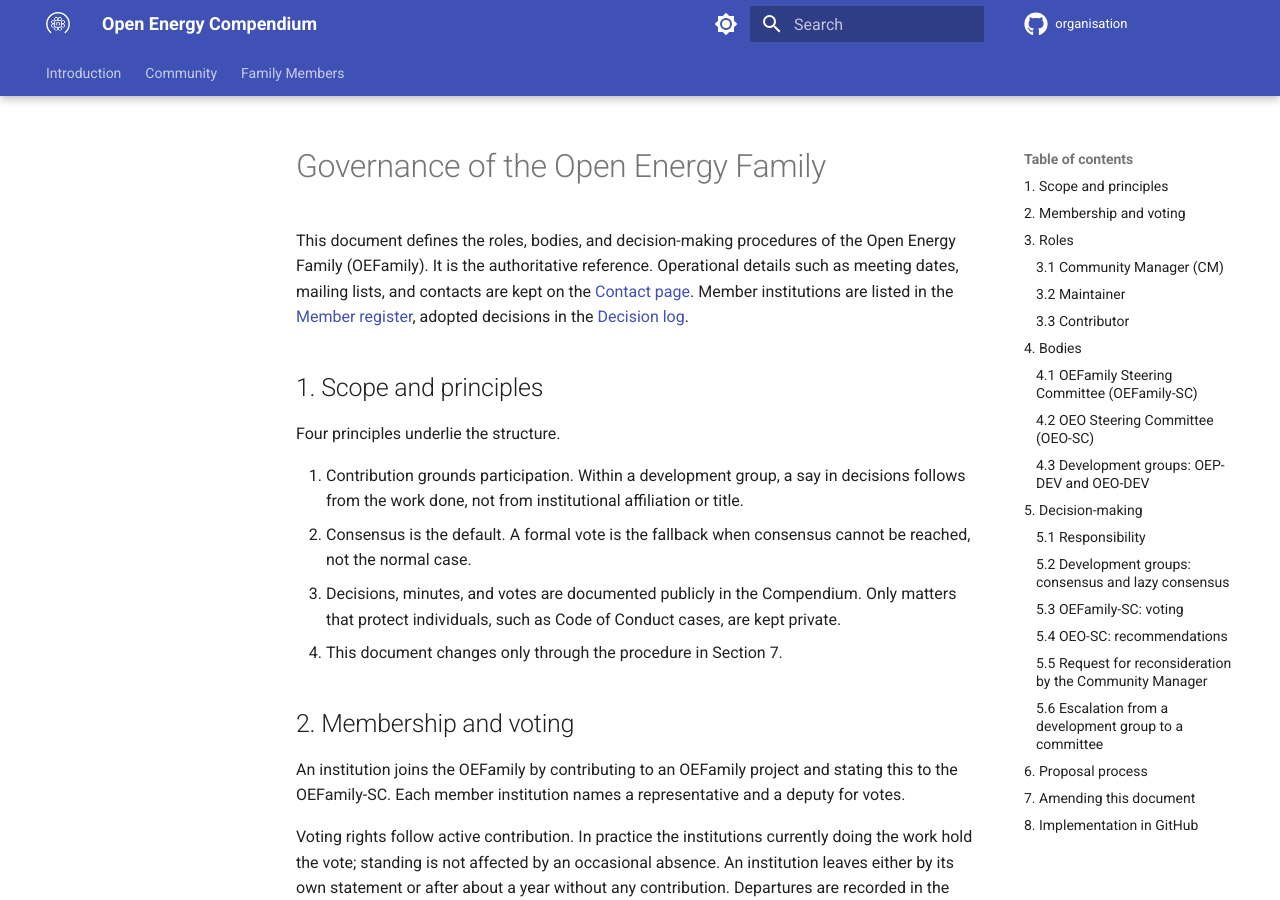
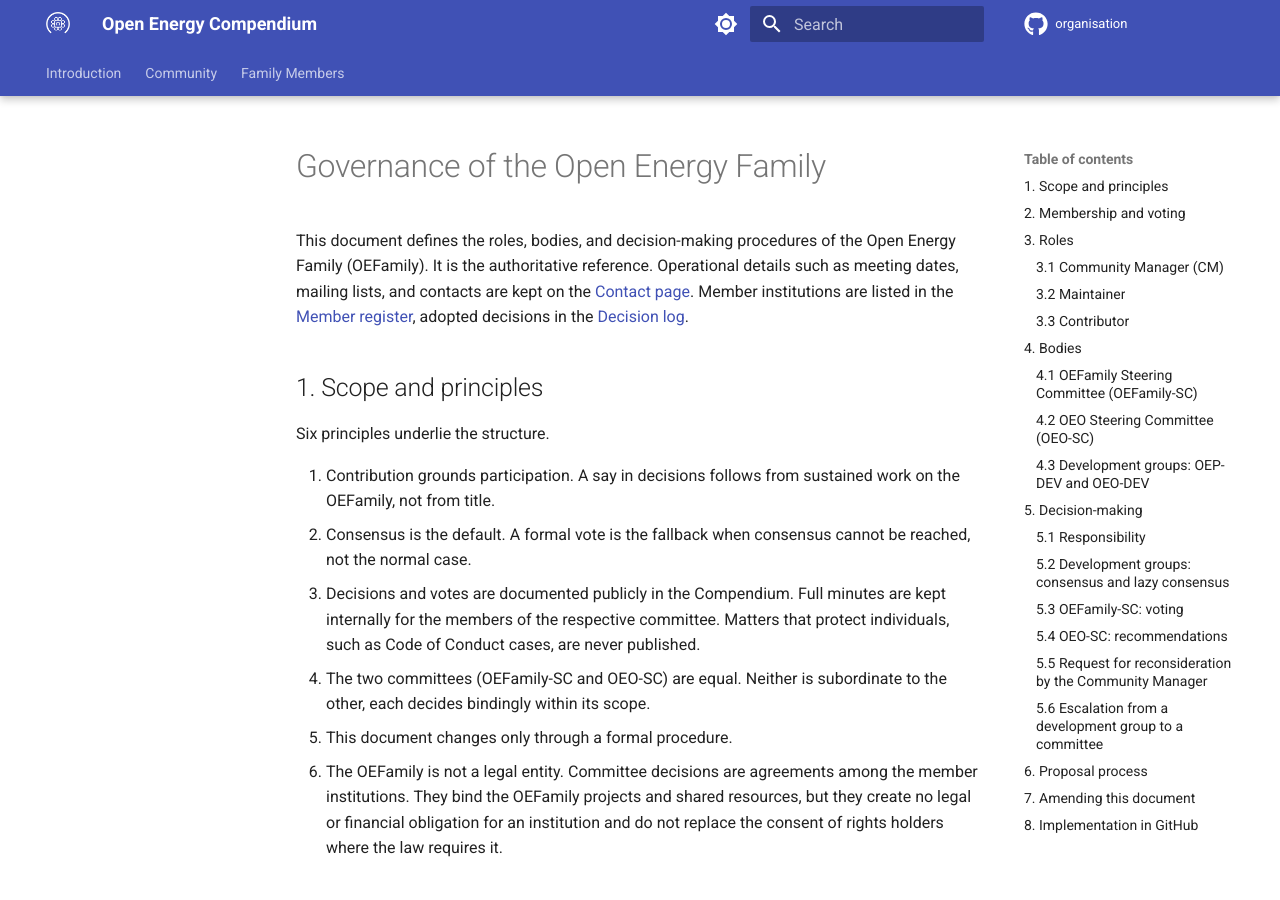
Before and after one commit to OpenEnergyPlatform/organisation, an MkDocs documentation site: the page built from compendium/family_community/governance/governance.md, in a window 1280 px wide and 900 px high. Built offline with MkDocs 1.6.1 and Material for MkDocs 9.7.7, drawn with Linux system fonts in a browser that asks for light colours; comment, search, counter and statistics services are not loaded.

Commit message:
Update scope and principles #96

```diff
--- a/compendium/family_community/governance/governance.md
+++ b/compendium/family_community/governance/governance.md
@@ -10,17 +10,23 @@ details such as meeting dates, mailing lists, and contacts are kept on the
 
 ## 1. Scope and principles
 
-Four principles underlie the structure.
+Six principles underlie the structure.
 
-1. Contribution grounds participation. Within a development group, a say in
-   decisions follows from the work done, not from institutional affiliation or
-   title.
+1. Contribution grounds participation. A say in decisions follows from
+   sustained work on the OEFamily, not from title.
 2. Consensus is the default. A formal vote is the fallback when consensus
    cannot be reached, not the normal case.
-3. Decisions, minutes, and votes are documented publicly in the Compendium.
-   Only matters that protect individuals, such as Code of Conduct cases, are
-   kept private.
-4. This document changes only through the procedure in Section 7.
+3. Decisions and votes are documented publicly in the Compendium. Full minutes
+   are kept internally for the members of the respective committee. Matters that
+   protect individuals, such as Code of Conduct cases, are never published.
+4. The two committees (OEFamily-SC and OEO-SC) are equal.
+   Neither is subordinate to the other, each decides bindingly within its scope.
+5. This document changes only through a formal procedure.
+6. The OEFamily is not a legal entity. Committee decisions are agreements among
+   the member institutions. They bind the OEFamily projects and shared
+   resources, but they create no legal or financial obligation for an
+   institution and do not replace the consent of rights holders where the law
+   requires it.
 
 ## 2. Membership and voting
 
```
